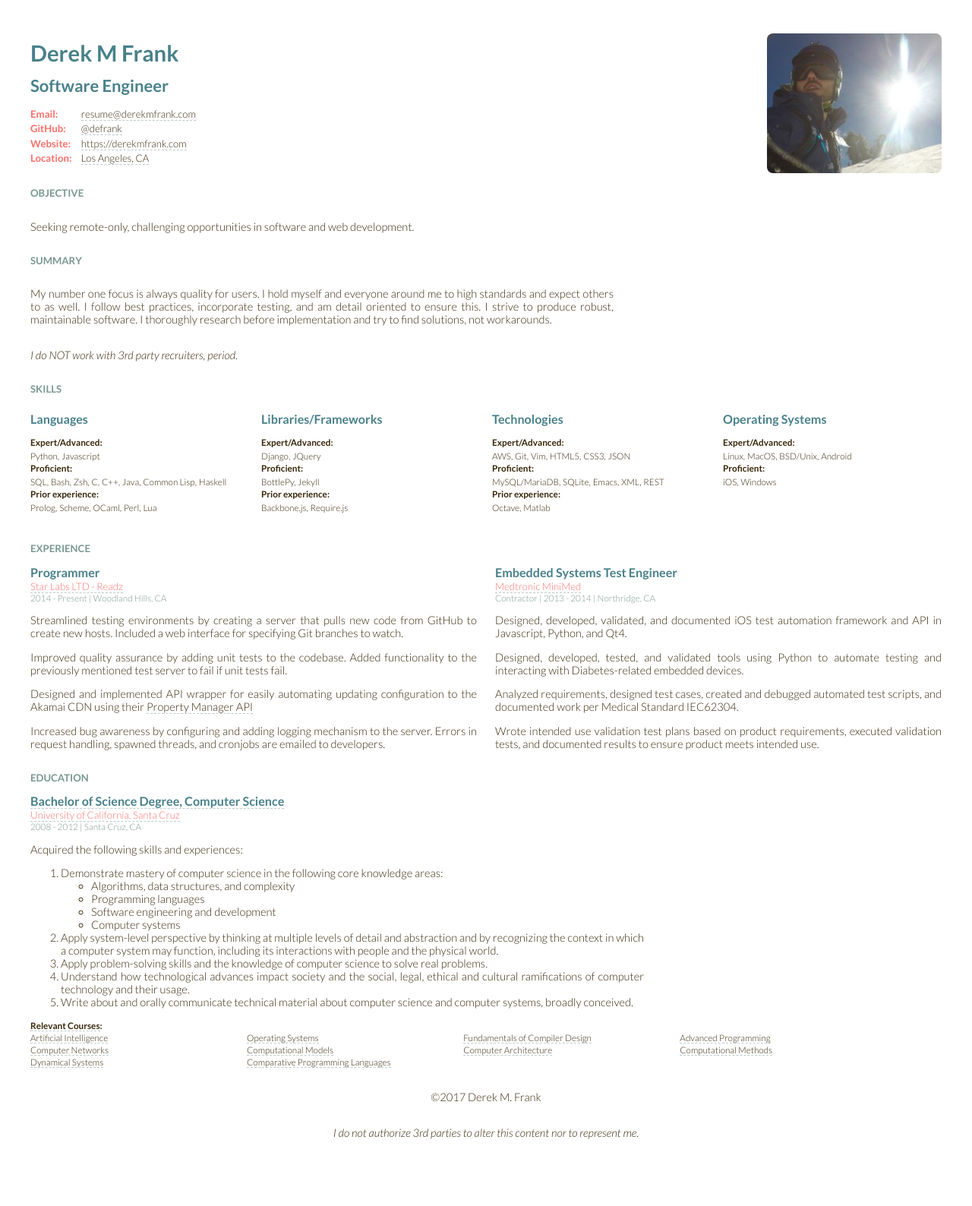
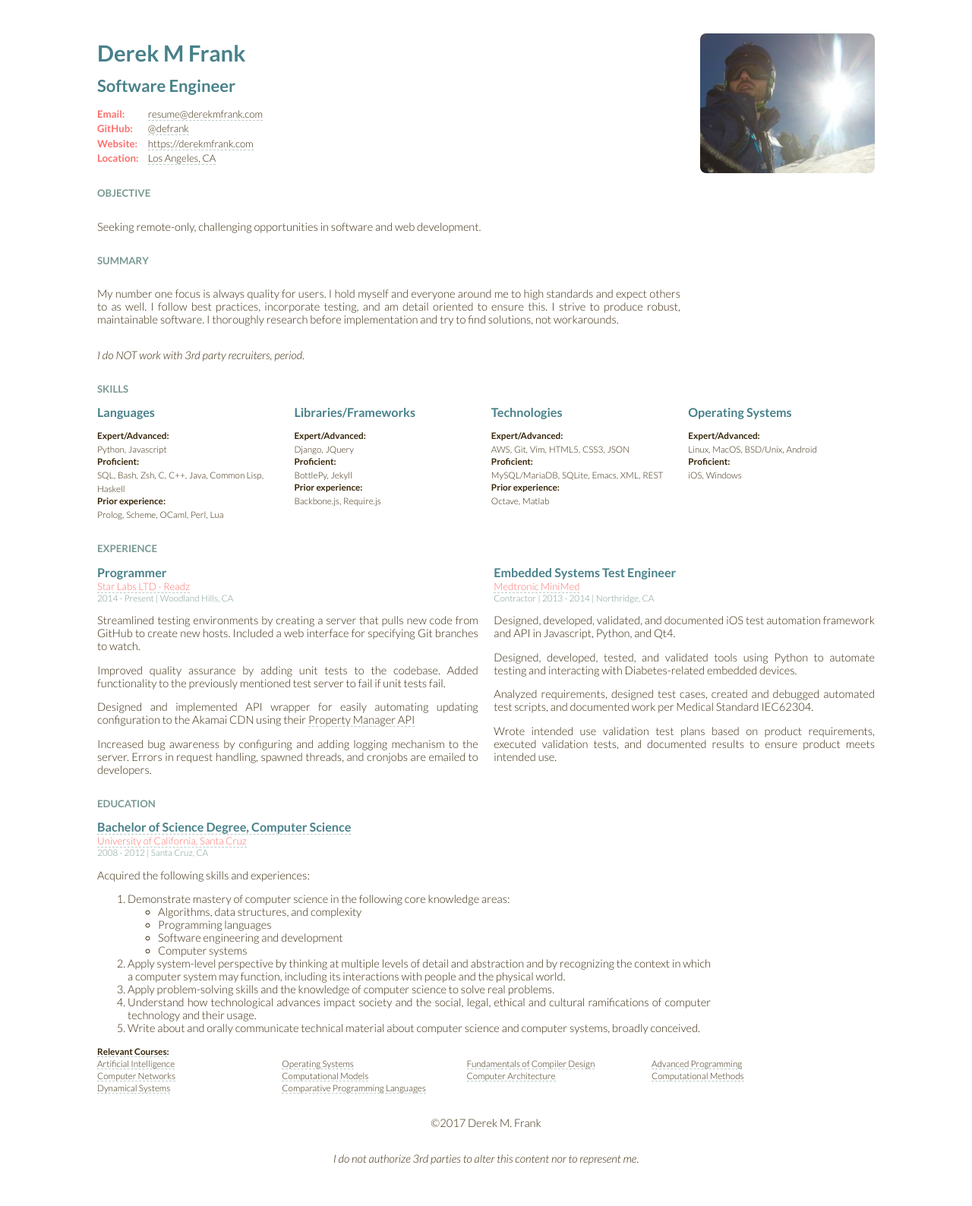
Before and after one commit to defrank/defrank.github.io, a Jekyll site: the page built from resume.html, in a window 1280 px wide. Shown: the whole page at 76% size. Built offline with Jekyll 4.4.1, drawn with Linux system fonts in a browser that asks for light colours; before the commit the page ends 1554 px from its top, so only the background shows below that.

Commit message:
fix(resume): Change body margins for really big and really small screens
WIP: #4

```diff
--- a/resume.html
+++ b/resume.html
@@ -43,6 +43,10 @@ layout: blank
     main section + br {
         display: none;
     }
+    @media screen and (max-width: 320px) {
+        margin-left: 0;
+        margin-right: 0;
+    }
     @media screen and (max-width: 640px) {
         html,
         body {
@@ -53,6 +57,24 @@ layout: blank
         }
 
         h1, h2, h3, h4, h5, h6 {
+        }
+    }
+    @media screen and (min-width: 1280px) {
+        body {
+            margin-left: 10%;
+            margin-right: 10%;
+        }
+    }
+    @media screen and (min-width: 1600px) {
+        body {
+            margin-left: 15%;
+            margin-right: 15%;
+        }
+    }
+    @media screen and (min-width: 1920px) {
+        body {
+            margin-left: 20%;
+            margin-right: 20%;
         }
     }
     @media print {
```
